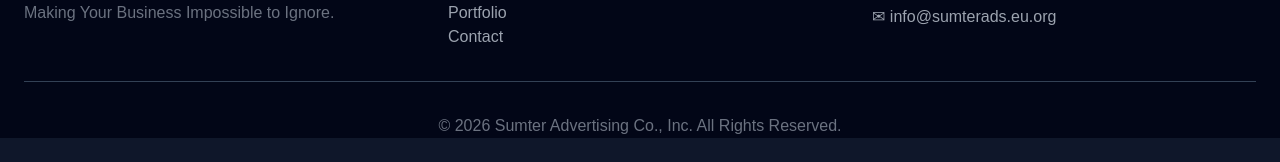
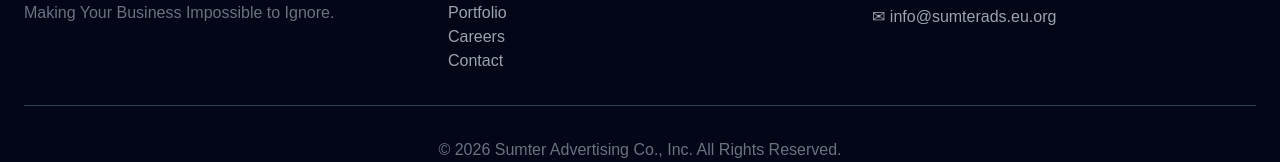
Before and after one commit to barbararod650-eng/SumterAds-Website, a website: page index.html in a window 1280 px wide. Shown: the part 4363-4525 px from the top of the page. Before the commit the page ends 4501 px from the top, so only its background shows below. Drawn offline with Linux system fonts and the light colour scheme.

Commit message:
Update footer and homepage branding

```diff
--- a/index.html
+++ b/index.html
@@ -503,6 +503,8 @@
 
     <li><a href="#portfolio" class="hover:text-orange-500">Portfolio</a></li>
 
+    <li><a href="careers.html" class="hover:text-orange-500">Careers</a></li>
+
     <li><a href="#contact" class="hover:text-orange-500">Contact</a></li>
 
 </ul>
```
Lines whose indentation alone changed are shown as unchanged.
